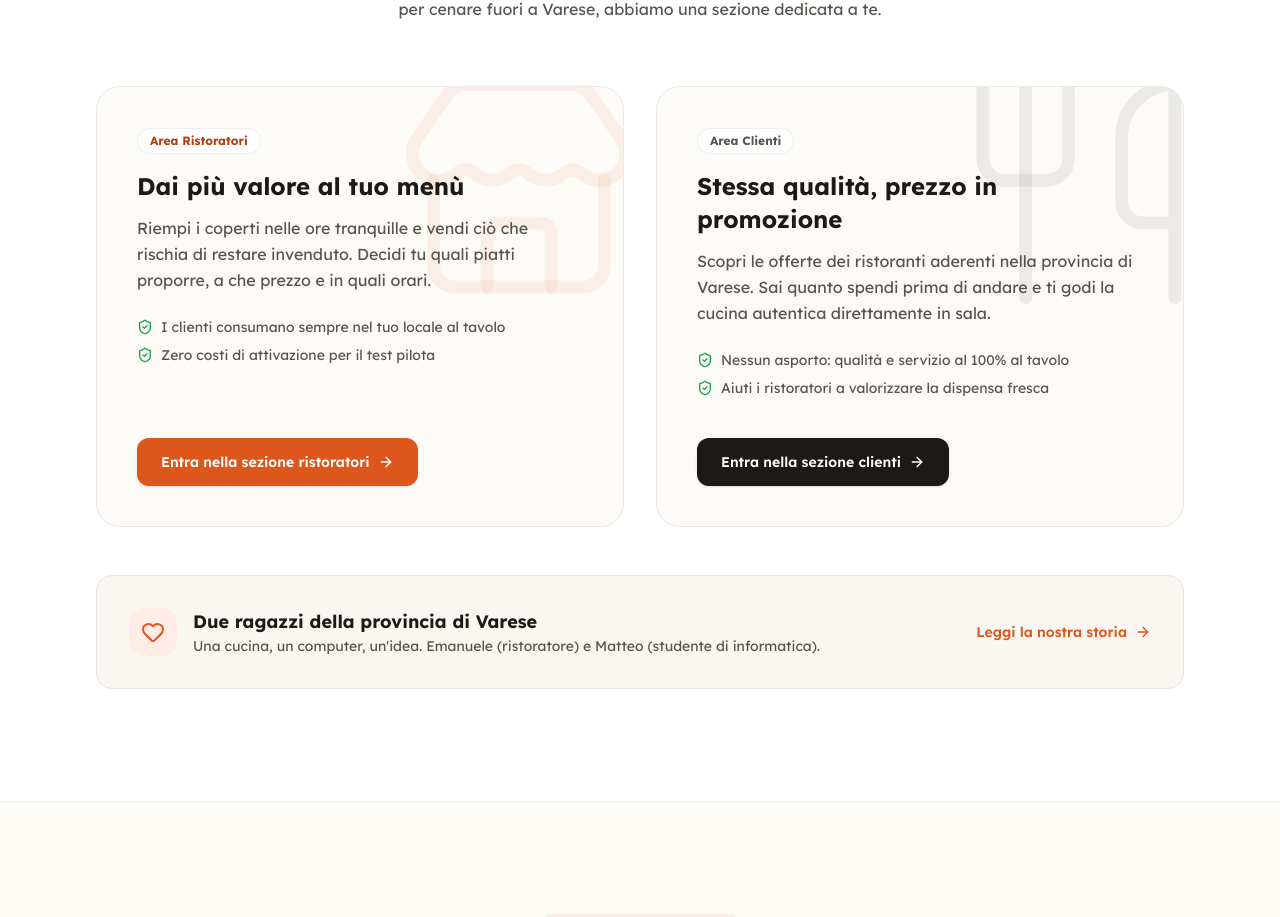
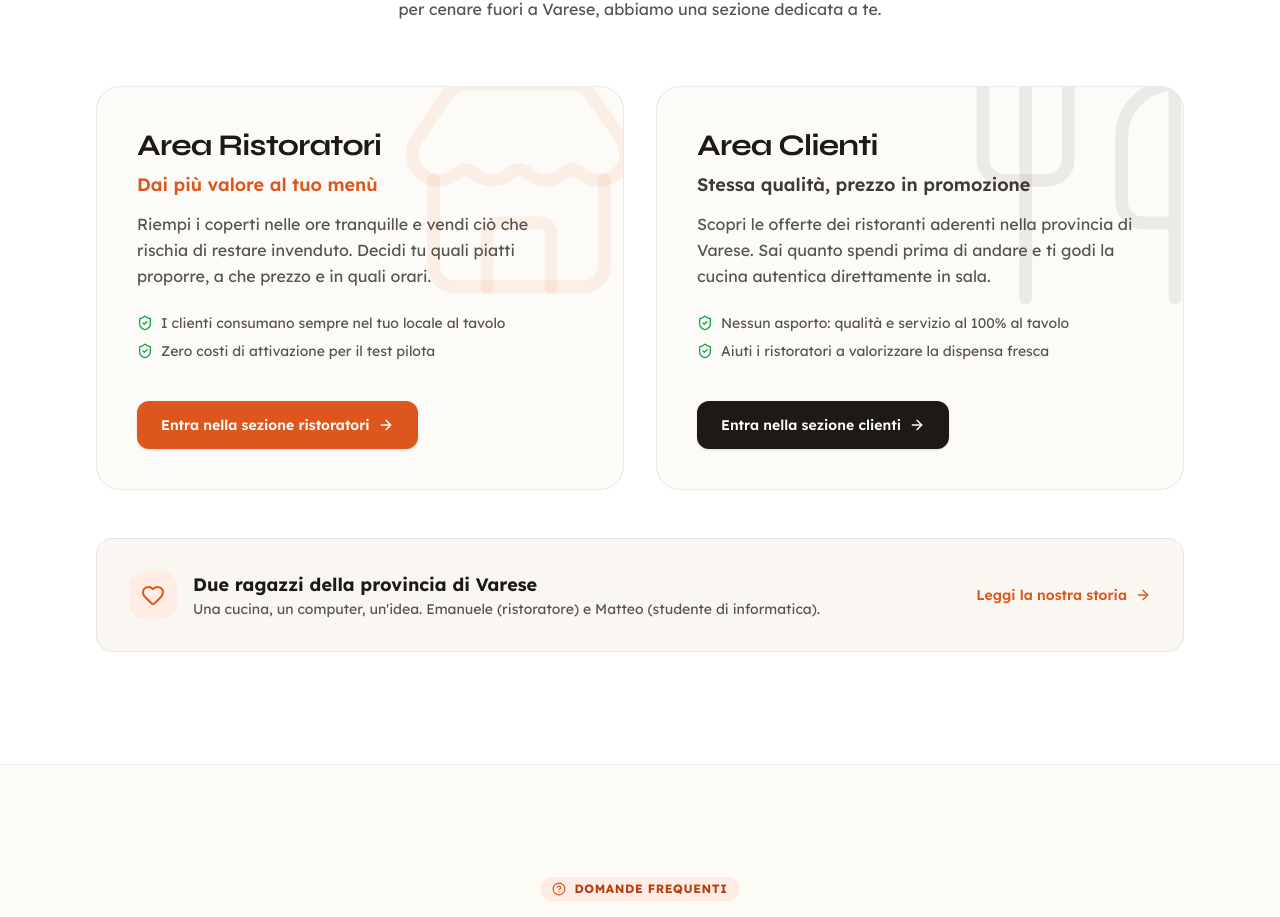
Before and after one commit to restydealsmanaging/landing, a Next.js app: page / in a window 1280 px wide. Shown: the part 2733-3650 px from the top of the page. Built offline with nearby package versions, Linux system fonts and the light colour scheme.

Commit message:
style(cards): elevate Area Ristoratori/Clienti to card titles and remove pills

```diff
--- a/src/components/AudiencePathsSection.tsx
+++ b/src/components/AudiencePathsSection.tsx
@@ -26,12 +26,12 @@ export default function AudiencePathsSection() {
             </div>
 
             <div className="relative z-10">
-              <span className="text-xs font-bold px-3 py-1 rounded-full bg-white text-resty-orange-dark border border-resty-stone-border/60 mb-4 inline-block">
+              <h3 className="font-heading font-bold text-2xl sm:text-3xl text-resty-stone mb-2 tracking-tight">
                 Area Ristoratori
-              </span>
-              <h3 className="font-sans font-bold text-2xl text-resty-stone mb-3 leading-snug">
+              </h3>
+              <p className="font-sans font-semibold text-base sm:text-lg text-resty-orange mb-3">
                 Dai più valore al tuo menù
-              </h3>
+              </p>
               <p className="text-sm sm:text-base text-resty-stone-light leading-relaxed mb-6">
                 Riempi i coperti nelle ore tranquille e vendi ciò che rischia di restare invenduto. Decidi tu quali piatti proporre, a che prezzo e in quali orari.
               </p>
@@ -69,12 +69,12 @@ export default function AudiencePathsSection() {
             </div>
 
             <div className="relative z-10">
-              <span className="text-xs font-bold px-3 py-1 rounded-full bg-white text-resty-stone-light border border-resty-stone-border/60 mb-4 inline-block">
+              <h3 className="font-heading font-bold text-2xl sm:text-3xl text-resty-stone mb-2 tracking-tight">
                 Area Clienti
-              </span>
-              <h3 className="font-sans font-bold text-2xl text-resty-stone mb-3 leading-snug">
+              </h3>
+              <p className="font-sans font-semibold text-base sm:text-lg text-resty-stone/85 mb-3">
                 Stessa qualità, prezzo in promozione
-              </h3>
+              </p>
               <p className="text-sm sm:text-base text-resty-stone-light leading-relaxed mb-6">
                 Scopri le offerte dei ristoranti aderenti nella provincia di Varese. Sai quanto spendi prima di andare e ti godi la cucina autentica direttamente in sala.
               </p>
```
